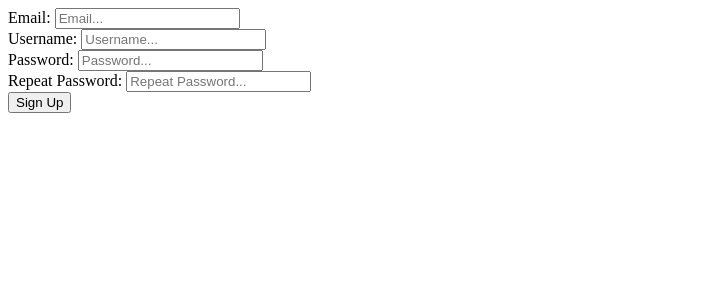
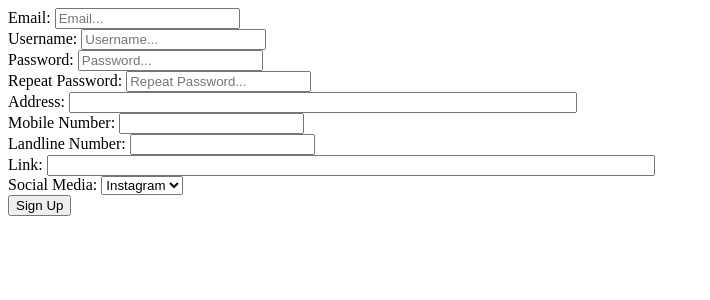
Before and after one commit to Killer788/Restaurant-Search-Site, a Django app: template template/restaurant_area/sign_up_form.html in a window 1280 px wide. Shown: the top 300 px of the page, without its empty margins (0-710 px from the left). Run offline with Django 4.2, Linux system fonts and the light colour scheme; the template is opened without the code that fills it, so the values that code supplies are empty, except form fields; tables that the repository leaves empty hold one stand-in row (values such as "Sample post"); form fields are guessed from the names that the template uses.

Commit message:
Modified sign up form.

```diff
--- a/template/restaurant_area/sign_up_form.html
+++ b/template/restaurant_area/sign_up_form.html
@@ -3,6 +3,15 @@
 <head>
     <meta charset="UTF-8">
     <title>Sign Up</title>
+    <style>
+        .address input{
+            width: 500px;
+        }
+
+        .link input{
+            width: 600px;
+        }
+    </style>
 </head>
 <body>
     <form method="post" action="">
@@ -23,6 +32,32 @@
             <label>Repeat Password: </label>
             <span>{{ form.password2 }}</span>
         </div>
+        <div class="address">
+            <label for="address">Address: </label>
+            <input type="text" name="address" required>
+        </div>
+        <div class="mobile-number">
+            <label for="mobile_number">Mobile Number: </label>
+            <input type="text" name="mobile_number" required>
+        </div>
+        <div class="landline-number">
+            <label for="landline-number">Landline Number: </label>
+            <input type="text" name="landline-number" required>
+        </div>
+        <div class="link">
+            <label for="link">Link: </label>
+            <input type="text" name="link" required>
+        </div>
+        <div class="social-media">
+            <label for="social_media">
+                    Social Media:
+                    <select name="social_media">
+                        <option value="Instagram">Instagram</option>
+                        <option value="Telegram">Telegram</option>
+                        <option value="Twitter">Twitter</option>
+                    </select>
+            </label>
+        </div>
         <input type="submit" name="sign_up" value="Sign Up">
     </form>
 
@@ -34,6 +69,7 @@
             input_fields.push(item_input[0].firstChild)
         }
         input_fields[0].placeholder = 'Email...'
+        input_fields[0].required = true
         input_fields[1].placeholder = 'Username...'
         input_fields[2].placeholder = 'Password...'
         input_fields[3].placeholder = 'Repeat Password...'
```
